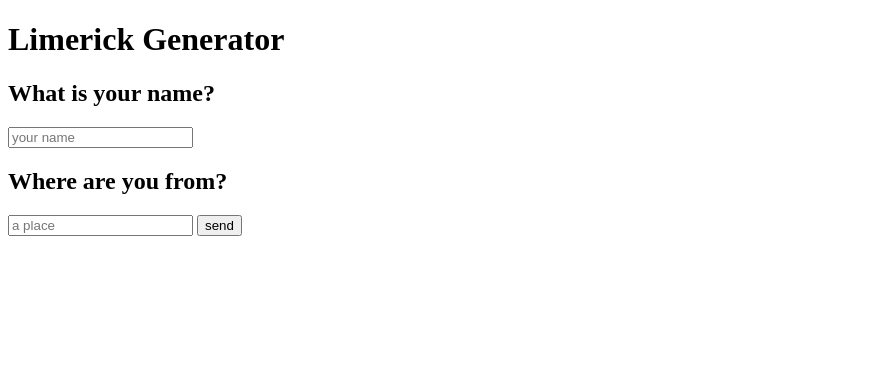
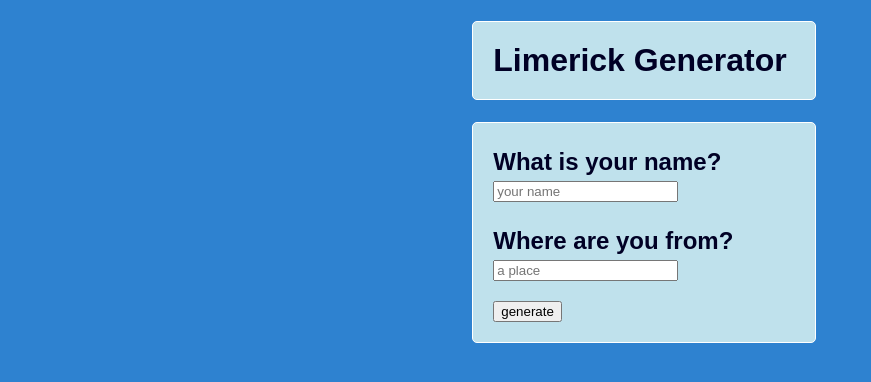
Before and after one commit to lees846/Js_OpenAI_S24, a website: page src/hello_web_gpt_mod_040524/public/index.html in a window 1280 px wide. Shown: the whole page, without its empty margins (0-871 px from the left). Drawn offline with Linux system fonts and the light colour scheme.

Commit message:
a bit of limerick page styling

```diff
--- a/src/hello_web_gpt_mod_040524/public/index.html
+++ b/src/hello_web_gpt_mod_040524/public/index.html
@@ -3,29 +3,37 @@
   <head>
     <meta charset="UTF-8" />
     <meta name="viewport" content="width=device-width, initial-scale=1.0" />
+    <link rel="stylesheet" type="text/css" href="style.css">
     <title>Limerick Generator!</title>
   </head>
   <body>
-    <h1>Limerick Generator</h1>
-
-    <h2>What is your name?</h2>
-    <input id="playerName" type="text" placeholder="your name" />
-    <h2>Where are you from?</h2>
-    <input id="playerPlace" type="text" placeholder="a place" />
-
-    <button id="send">send</button>
+    <main>
+      <h1>Limerick Generator</h1>
+      <div id="setup">
+        <h2>What is your name?</h2>
+        <input id="playerName" type="text" placeholder="your name" />
+        <h2>Where are you from?</h2>
+        <input id="playerPlace" type="text" placeholder="a place" />
+        <button id="generate">generate</button>
+      </div>
+    </main>
     <script>
       const nameElement = document.getElementById("playerName");
       const placeElement = document.getElementById("playerPlace");
-      const sendElement = document.getElementById("send");
+      const generateElement = document.getElementById("generate");
 
-      sendElement.addEventListener("click", () => {
+      generateElement.addEventListener("click", () => {
         fetch(`/api/gpt?playerName=${playerName.value}&playerPlace=${playerPlace.value}`)
           .then((response) => response.text())
           .then((responseText) => {
-            const responseElement = document.createElement("p");
-            responseElement.innerText = responseText;
-            document.body.appendChild(responseElement);
+            const limerickInput = document.createElement("h3");
+            const responseBody = document.createElement("p");
+
+            limerickInput.innerText = `${playerName.value} from ${playerPlace.value}~`;
+            responseBody.innerText = responseText;
+
+            document.body.appendChild(limerickInput);
+            document.body.appendChild(responseBody);
           });
       });
     </script>
--- /dev/null
+++ b/src/hello_web_gpt_mod_040524/public/style.css
@@ -0,0 +1,66 @@
+body {
+    display: flex;
+    flex-direction: column;
+    align-items: center;
+    margin: 0 2% 0 2%;
+    background-color: rgb(46, 130, 208);
+
+    text-align: center;
+    font-family: Arial, Helvetica, sans-serif;
+    color: rgb(0, 0, 37);
+}
+
+main {
+
+
+    text-align: left;
+}
+
+#setup {
+    border-style: solid;
+    border-color: white;
+    border-radius: 5px;
+    border-width: 1px;
+    background-color: rgb(191, 225, 236);
+    padding: 20px;
+    width : 90%;
+
+    display: flex;
+    flex-direction: column;
+    align-items: flex-start;
+}
+
+h1 {
+    border-style: solid;
+    border-color: white;
+    border-radius: 5px;
+    border-width: 1px;
+    background-color: rgb(191, 225, 236);
+    padding: 20px;
+    width : 90%;
+}
+
+input {
+    outline-style: none;
+    margin-bottom: 20px;
+}
+
+button {
+    /* margin-top: 20px; */
+}
+
+h2 {
+    margin-top: 5px;
+    margin-bottom: 5px;
+}
+
+article {
+    border-style: solid;
+    border-color: white;
+    border-radius: 5px;
+    border-width: 1px;
+    background-color: rgb(191, 225, 236);
+    padding: 20px;
+    width : 90%;
+    margin-top: 20px;
+}
```
